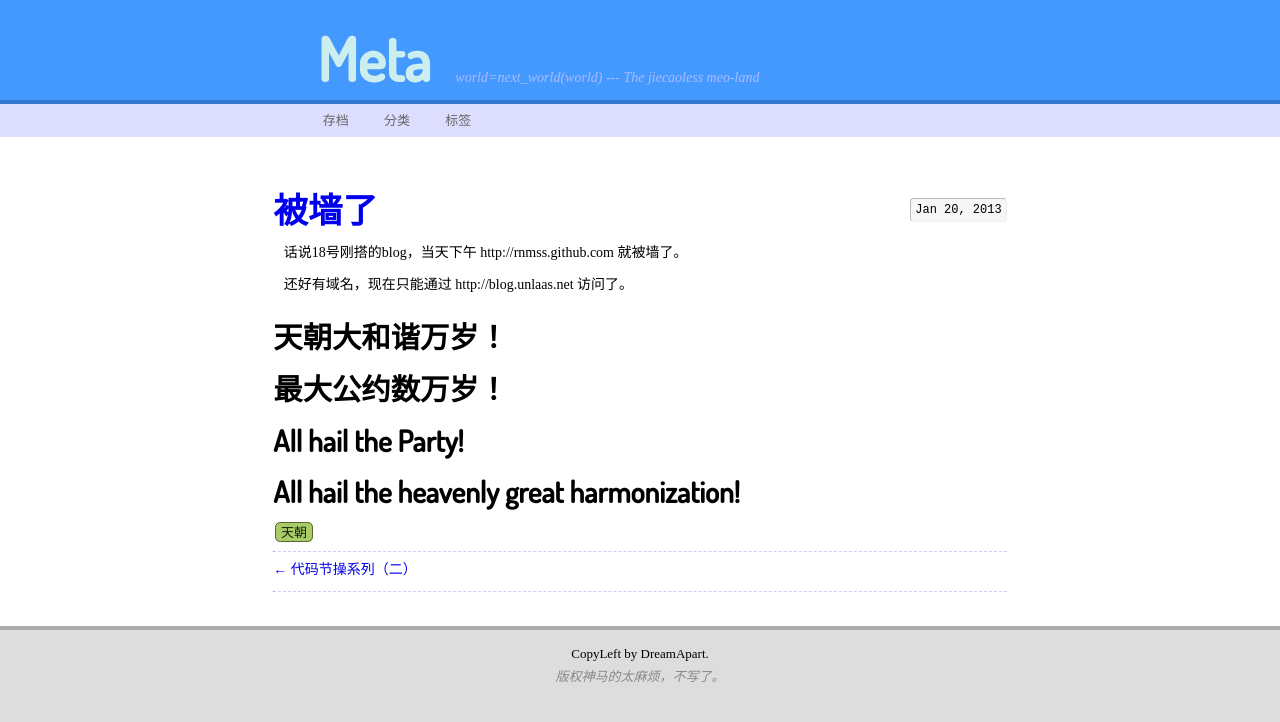
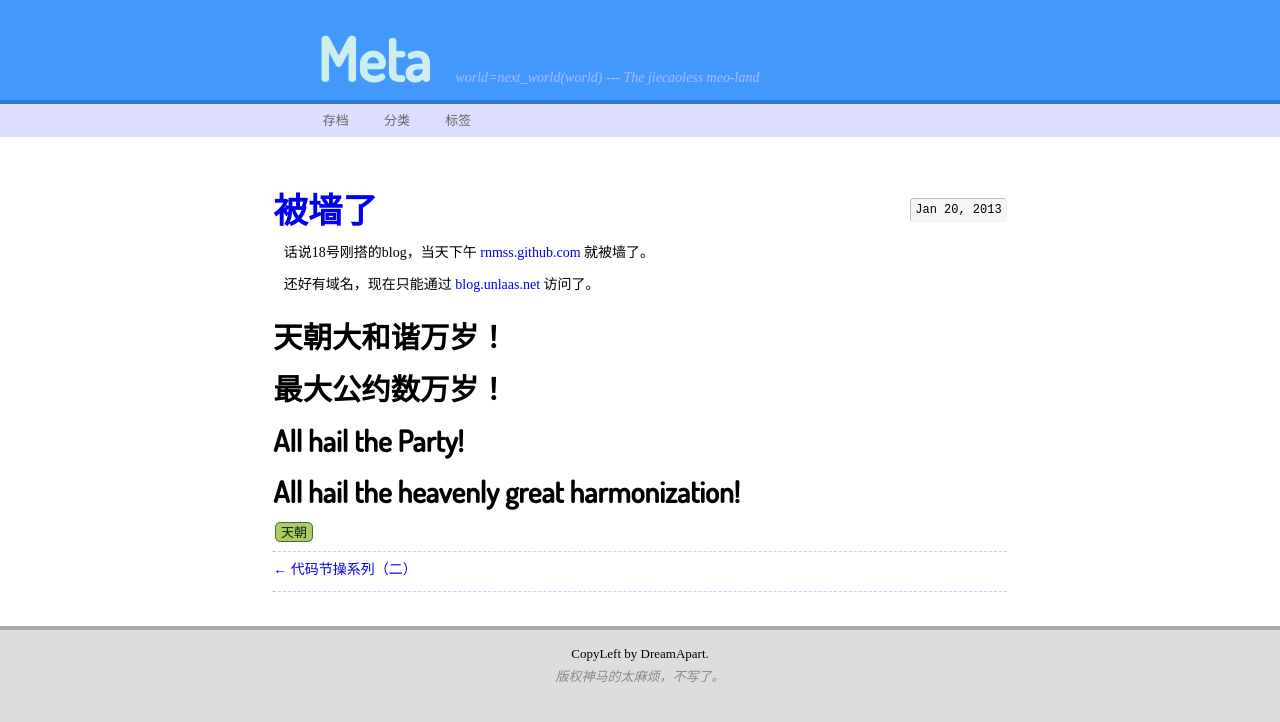
Before and after one commit to RnMss/rnmss.github.com, a Jekyll site: the page built from _posts/2013-01-20-github-gfw.md, in a window 1280 px wide. Shown: the top 722 px of the page. Built offline with Jekyll 4.4.1, drawn with Linux system fonts in a browser that asks for light colours; Markdown is read by kramdown in place of the engine named in the settings; comment, search, counter and statistics services are not loaded; some of the changed lines change nothing that is shown.

Commit message:
Update _posts/2013-01-20-github-gfw.md

```diff
--- a/_posts/2013-01-20-github-gfw.md
+++ b/_posts/2013-01-20-github-gfw.md
@@ -8,9 +8,9 @@ tags:
 
 ---
 
-话说18号刚搭的blog，当天下午 http://rnmss.github.com 就被墙了。
+话说18号刚搭的blog，当天下午 [rnmss.github.com](http://rnmss.github.com) 就被墙了。
 
-还好有域名，现在只能通过 http://blog.unlaas.net 访问了。
+还好有域名，现在只能通过 [blog.unlaas.net](http://blog.unlaas.net) 访问了。
 
 ## 天朝大和谐万岁！
 
```
